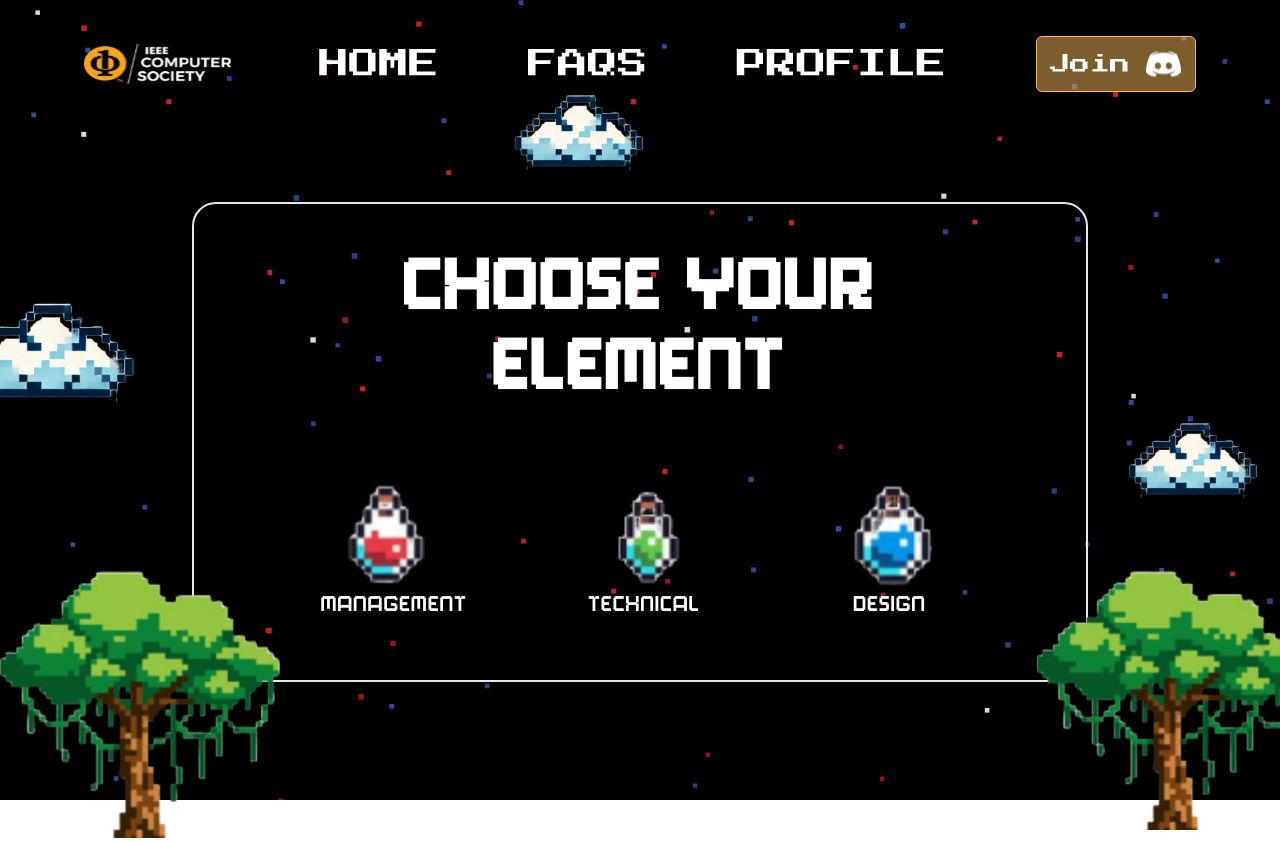
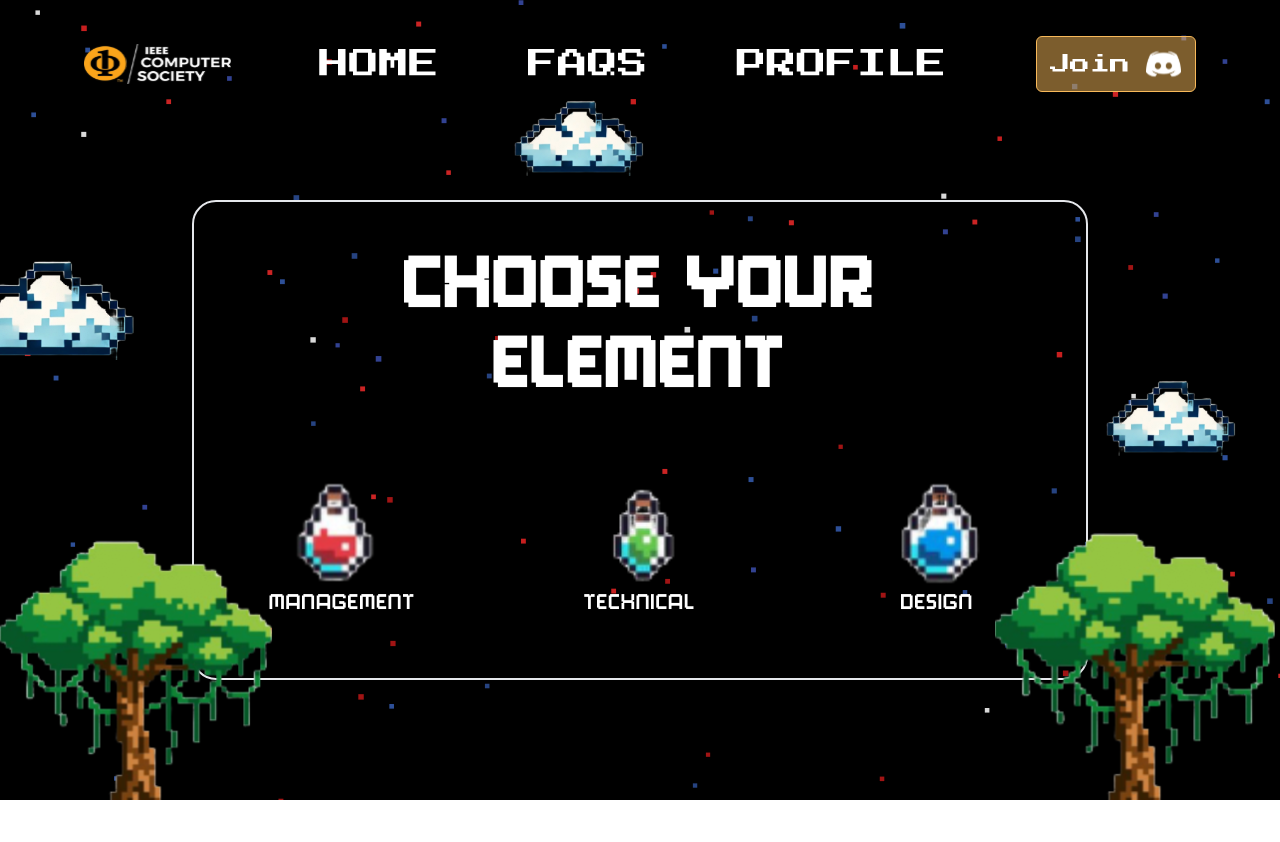
Before and after one commit to IEEECS-VIT/enrollments-2025-frontend, a React (Vite) app: page / in a window 1280 px wide. After the commit the page ends 800 px from the top, so only its background shows below. Built offline with nearby package versions, Linux system fonts and the light colour scheme.

Commit message:
made buttons static

```diff
--- a/src/App.tsx
+++ b/src/App.tsx
@@ -1,4 +1,3 @@
-import React from 'react';
 import { BrowserRouter as Router, Routes, Route } from 'react-router-dom';
 import Domainselection from './components/Domainselection';
 import Designdomain from './components/Designdomain';
--- a/src/components/Designdomain.tsx
+++ b/src/components/Designdomain.tsx
@@ -3,7 +3,7 @@ import Treecloud from './Treecloud';
 
 export default function Domainselection() {
   return (
-    <div className="relative min-h-screen items-center justify-center pt-[5vh]">
+    <div className="relative min-h-screen items-center justify-center">
       <div className="absolute w-full z-20 pointer-events-none">
         <Treecloud />
       </div>
--- a/src/components/Domains.tsx
+++ b/src/components/Domains.tsx
@@ -1,4 +1,4 @@
-import React, { useState } from 'react';
+import { useState } from 'react';
 import { useNavigate } from 'react-router-dom';
 
 export default function Domains() {
@@ -38,21 +38,21 @@ export default function Domains() {
 
   return (
     <div className="text-white min-h-screen flex flex-col items-center justify-center font-playmegames">
-      <div className="border-2 mt-[10vh] sm:mt-0 rounded-3xl w-[80%] sm:w-[80%] md:w-[80%] lg:w-[70%] sm:h-[60vh] h-[70vh] flex flex-col items-center">
+      <div className="border-2 mt-[10vh] rounded-3xl w-[80%] sm:w-[80%] md:w-[80%] lg:w-[70%] sm:h-[60vh] h-[70vh] flex flex-col items-center">
         <div className="text-center mt-[6vh] sm:mt-[6vh]">
           <p className="sm:text-[6.06vw] tracking-wider text-[3.5vh] font-bold sm:leading-[5rem]">CHOOSE YOUR</p>
           <p className="sm:text-[6.06vw] tracking-wider text-[3.5vh] font-bold leading-[0.5rem] sm:leading-[5rem]">ELEMENT</p>
         </div>
 
         <div
-          className="flex flex-col sm:flex-row gap-8 sm:gap-5 md:gap-16 lg:gap-24 justify-center items-center w-full mt-[6vh]"
+          className="flex flex-col sm:flex-row  justify-center items-center w-full mt-[6vh]"
           onKeyDown={handleKeyNavigation}
           tabIndex={0}
         >
           {['MANAGEMENT', 'TECHNICAL', 'DESIGN'].map((label, index) => (
             <div
               key={index}
-              className={`flex flex-col items-center cursor-pointer p-2 rounded-md transform transition-transform duration-300 ${
+              className={`flex flex-col sm:basis-1/3 items-center cursor-pointer p-2 mb-[2.5vh] sm:mb-0 rounded-md transform transition-transform duration-300 ${
                 hoveredIndex === index || currentIndex === index ? 'scale-110' : 'scale-100'
               }`}
               tabIndex={0}
--- a/src/components/Domainselection.tsx
+++ b/src/components/Domainselection.tsx
@@ -3,7 +3,7 @@ import Treecloud from './Treecloud';
 
 export default function Domainselection() {
   return (
-    <div className="relative min-h-screen flex items-center justify-center pt-[10.5vh]">
+    <div className="relative min-h-screen flex items-center justify-center">
       <div className="absolute w-full z-20 pointer-events-none">
         <Treecloud />
       </div>
--- a/src/components/Management.tsx
+++ b/src/components/Management.tsx
@@ -1,4 +1,4 @@
-import React, { useState } from 'react';
+import { useState } from 'react';
 
 export default function Management() {
   const [hoveredIndex, setHoveredIndex] = useState<number | null>(null);
@@ -34,20 +34,22 @@ export default function Management() {
 
   return (
     <div className="text-white min-h-screen flex flex-col items-center justify-center font-playmegames">
-      <div className="border-2 border-[#FF0004] sm:mt-0 mt-[10vh] rounded-3xl w-[80%] sm:w-[80%] md:w-[80%] lg:w-[70%] sm:h-[60vh] h-[70vh] flex flex-col items-center">
+      <div className="border-2 border-[#FF0004] mt-[10vh] rounded-3xl w-[80%] sm:w-[80%] md:w-[80%] lg:w-[70%] sm:h-[60vh] h-[70vh] flex flex-col items-center">
         <div className="text-center mt-24 sm:mt-[6vh]">
           <p className="text-[7vw] font-bold tracking-wider leading-[0.5rem] sm:leading-[5rem]">MANAGEMENT</p>
         </div>
 
         <div
-          className="flex flex-col sm:flex-row gap-8 sm:gap-20 md:gap-32 lg:gap-80 justify-center items-center w-full mt-24"
+          className="flex flex-col sm:flex-row  justify-center items-center w-full mt-24"
           onKeyDown={handleKeyNavigation}
           tabIndex={0}
         >
           {['Events', 'PnM'].map((label, index) => (
             <div
               key={index}
-              className="flex flex-col items-center cursor-pointer nav-button p-4 transition-transform duration-300"
+              className={`flex flex-col mb-[3vh] items-center sm:basis-1/2 cursor-pointer nav-button p-4 transition-transform duration-300 ${
+                hoveredIndex === index ? 'scale-110' : 'scale-100'
+              }`}
               onClick={() => handleClick(index)}
               onMouseEnter={() => handleHover(index)}
               onMouseLeave={handleLeave}
--- a/src/components/Managementdomain.tsx
+++ b/src/components/Managementdomain.tsx
@@ -3,7 +3,7 @@ import Treecloud from './Treecloud';
 
 export default function Domainselection() {
   return (
-    <div className="relative min-h-screen items-center justify-center pt-[5vh]">
+    <div className="relative min-h-screen items-center justify-center">
       <div className="absolute w-full z-20 pointer-events-none">
         <Treecloud />
       </div>
--- a/src/components/Technical.tsx
+++ b/src/components/Technical.tsx
@@ -1,4 +1,4 @@
-import React, { useState } from 'react';
+import { useState } from 'react';
 
 export default function Technical() {
   const [hoveredIndex, setHoveredIndex] = useState<number | null>(null);
@@ -34,7 +34,7 @@ export default function Technical() {
 
   return (
     <div className="text-white min-h-screen flex flex-col items-center justify-center font-playmegames">
-      <div className="border-2 border-[#65C54E] sm:mt-0 mt-[10vh] rounded-3xl w-[80%] sm:w-[80%] md:w-[80%] lg:w-[70%] sm:h-[66vh] h-[70vh] flex flex-col items-center">
+      <div className="border-2 border-[#65C54E] mt-[10vh] rounded-3xl w-[80%] sm:w-[80%] md:w-[80%] lg:w-[70%] sm:h-[66vh] h-[70vh] flex flex-col items-center">
         <div className="text-center mt-[6vh] sm:mt-[6vh]">
           <p className="sm:text-[7vw] text-[3.5vh] font-bold tracking-wider leading-[0.5rem] sm:leading-[5rem]">TECHNICAL</p>
         </div>
@@ -49,7 +49,7 @@ export default function Technical() {
       key={index}
       className={`${
         index === 2 ? 'col-span-2 ' : ''
-      } sm:basis-1/3 sm:flex-col mb-[5vh] sm:mb-0  sm:p-4 basis-auto flex flex-col items-center cursor-pointer p-2 rounded-lg transition-transform duration-300 ${
+      } sm:basis-1/3 sm:flex-col mb-[2.5vh] mt-[2.5vh] sm:mt-0 sm:mb-0  sm:p-4 basis-auto flex flex-col items-center cursor-pointer p-2 rounded-lg transition-transform duration-300 ${
         index >= 3 ? 'sm:basis-1/2' : ''
       } transform ${hoveredIndex === index ? 'scale-110' : 'scale-100'}`}
       onClick={() => handleClick(index)}
--- a/src/components/Technicaldomain.tsx
+++ b/src/components/Technicaldomain.tsx
@@ -3,7 +3,7 @@ import Treecloud from './Treecloud';
 
 export default function Domainselection() {
   return (
-    <div className="relative min-h-screen items-center justify-center pt-[5vh]">
+    <div className="relative min-h-screen items-center justify-center">
       <div className="absolute w-full z-20 pointer-events-none">
         <Treecloud />
       </div>
--- a/src/components/Treecloud.tsx
+++ b/src/components/Treecloud.tsx
@@ -1,11 +1,11 @@
 export default function Treecloud() {
     return (
-        <div className="relative min-h-screen min-w-screen overflow-hidden">
-            <img className="absolute top-0 left-0 sm:mt-[6.5vh] mt-[12vh] ml-[40vw] sm:h-[9.5vh] h-[5vh]" src="/cloud.svg" alt="Cloud Image" />
-            <img className="absolute top-0 left-0 mt-[32.5vh] sm:-ml-[3vw] -ml-[6vw] sm:h-[12.5vh] h-[5vh]" src="/cloud.svg" alt="Cloud Image" />
-            <img className="absolute top-0 left-0 mt-[47.5vh] sm:ml-[88vw] ml-[86vw] sm:h-[9.5vh] h-[3.5vh]" src="/cloud.svg" alt="Cloud Image" />
-            <img className="absolute top-0 left-0 sm:mt-[64.5vh] mt-[84vh] sm:ml-[81vw] ml-[63.5vw] h-[16vh] sm:h-[34vh]" src="/Tree.svg" alt="Tree Image" />
-            <img className="absolute top-0 left-0 sm:mt-[64.5vh] mt-[84vh] h-[16vh] sm:h-[35vh]" src="/Tree.svg" alt="Tree Image" />
-        </div>
+      <div className="relative min-h-screen min-w-screen overflow-hidden">
+        <img className="absolute top-0 left-0 sm:mt-[12.5vh] mt-[12vh] ml-[40vw] sm:h-[9.5vh] h-[5vh]" src="/cloud.svg" alt="Cloud Image" />
+        <img className="absolute top-0 left-0 mt-[32.5vh] sm:-ml-[3vw] -ml-[6vw] sm:h-[12.5vh] h-[5vh]" src="/cloud.svg" alt="Cloud Image" />
+        <img className="absolute top-0 right-0 mt-[47.5vh] sm:mr-[3vw] mr-[6vw] sm:h-[9.5vh] h-[3.5vh]" src="/cloud.svg" alt="Cloud Image" />
+        <img className="absolute bottom-0 left-0 h-[16vh] sm:h-[25vh] lg:h-[34vh]" src="/Tree.svg" alt="Tree Image" />
+        <img className="absolute bottom-0 right-0 h-[16vh] sm:h-[25vh] lg:h-[35vh]" src="/Tree.svg" alt="Tree Image" />
+      </div>
     );
-}
+  }
```
Also changed, not shown: src/components/Design.tsx (+5 -5 lines).
